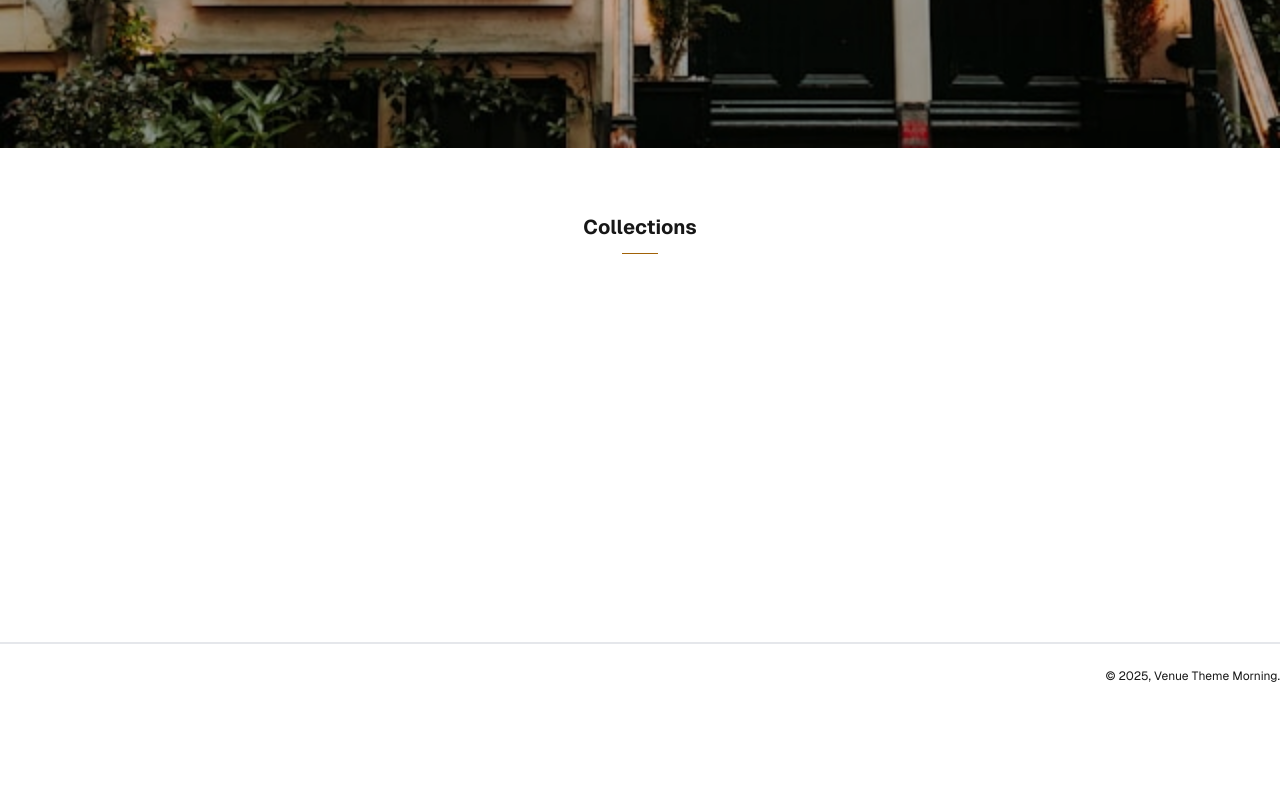
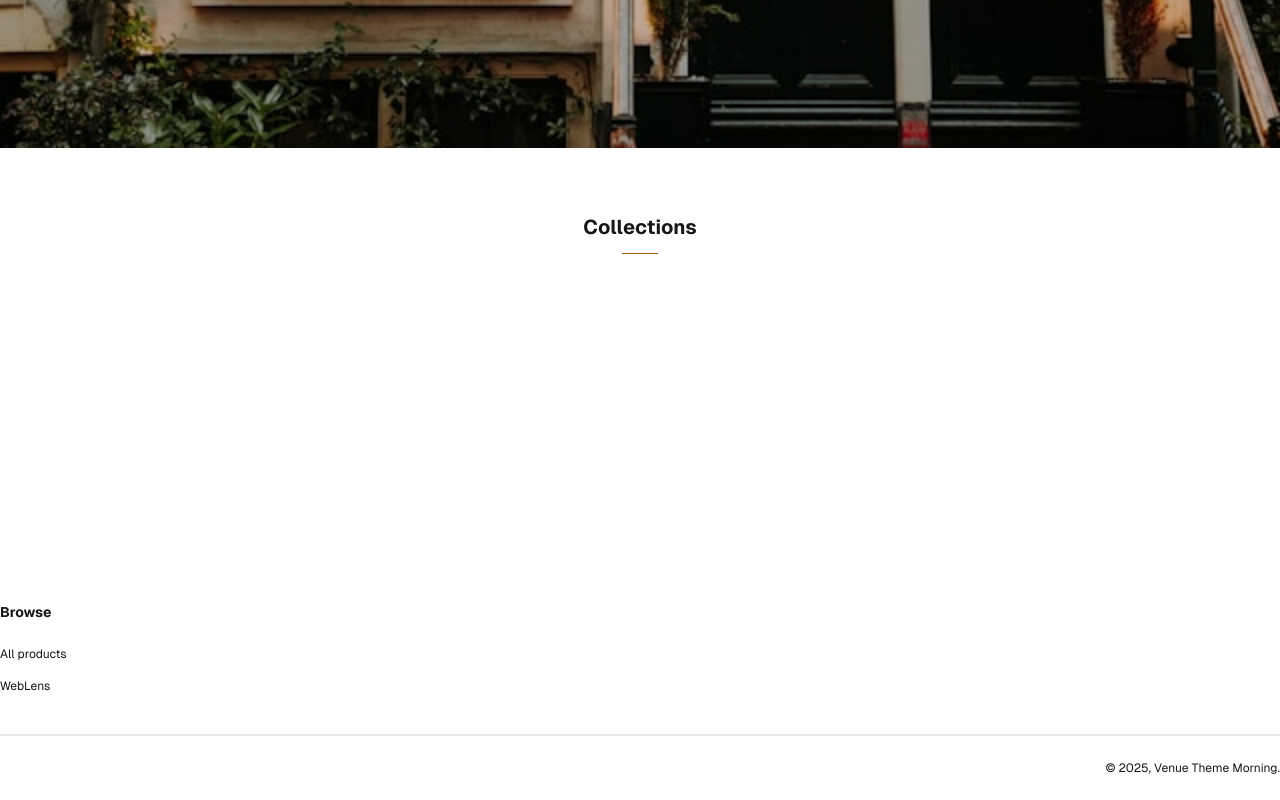
Before and after one commit to rainforest-dev/abconvert-frontend-interview-question, a Next.js app: page / in a window 1280 px wide. Shown: the part 652-1452 px from the top of the page. Before the commit the page ends 1360 px from the top, so only its background shows below. Built offline with nearby package versions, Linux system fonts and the light colour scheme.

Commit message:
feat: enhance footer with navigation links for product collections and weblens page

```diff
--- a/src/components/Footer.tsx
+++ b/src/components/Footer.tsx
@@ -1,7 +1,21 @@
+import NextLink from "next/link";
+
 export default function Footer() {
   return (
     <footer className="bg-background text-foreground flex flex-col">
-      <section className="container mx-auto pt-40 pb-10"></section>
+      <section className="container mx-auto pt-40 pb-10">
+        <div>
+          <h3 className="text-sm font-bold mb-6">Browse</h3>
+          <ul className="space-y-4 text-xs">
+            <li>
+              <NextLink href="/collections/all">All products</NextLink>
+            </li>
+            <li>
+              <NextLink href="/weblens">WebLens</NextLink>
+            </li>
+          </ul>
+        </div>
+      </section>
       <hr className="w-full border" />
       <div className="flex-row-center text-xs justify-between py-6 container mx-auto">
         <div></div>
```
